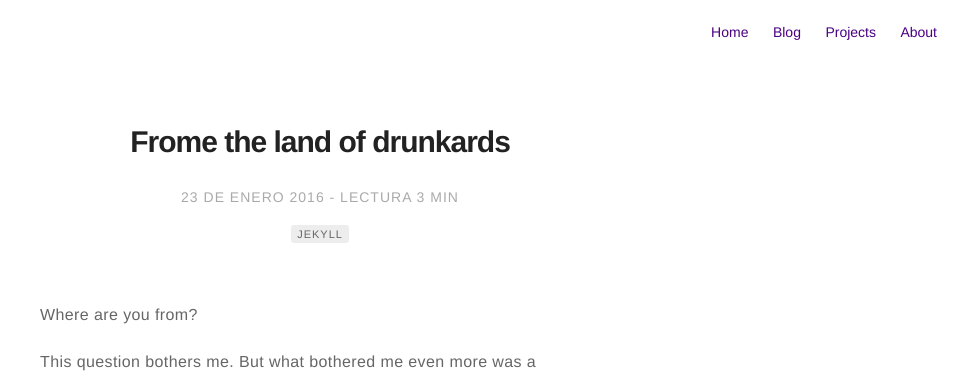
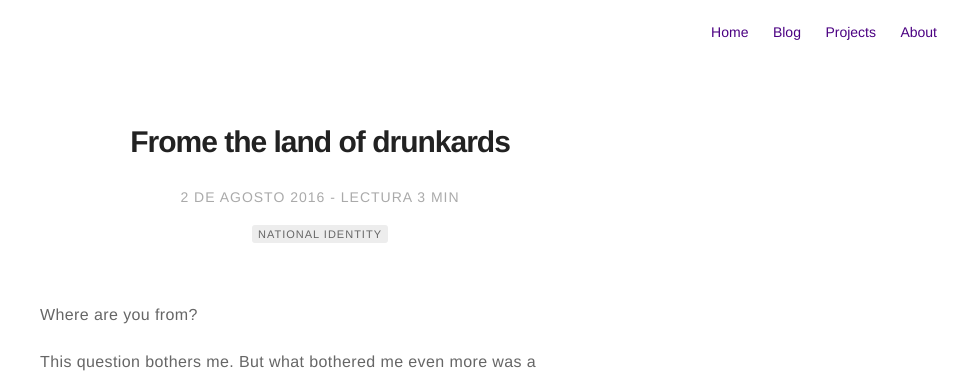
Before and after one commit to jpca1978/jpca1978.github.com, a Jekyll site: the page built from _posts/2016-02-08-frome-theland-of-drunkards.md, in a window 1280 px wide and 900 px high. Shown: the top 380 px of the window, without its empty margins (320-1280 px from the left). Built offline with Jekyll 4.4.1, drawn with Linux system fonts in a browser that asks for light colours; comment, search, counter and statistics services are not loaded.

Commit message:
Update and rename 2016-07-02-frome-theland-of-drunkards.md to 2016-02-08-frome-theland-of-drunkards.md

```diff
--- a/_posts/2016-07-02-frome-theland-of-drunkards.md
+++ b/_posts/2016-02-08-frome-theland-of-drunkards.md
@@ -1,11 +1,9 @@
 ---
-date: '2016-01-23 22:10'
+date: '2016-08-02 22:10'
 description: 'This is a simple and minimalist template for Jekyll for those who likes to eat noodles.'
 img: indigo/indigo.png
-jemoji: '<img class="emoji" title=":ramen:" alt=":ramen:" src="https://assets.github.com/images/icons/emoji/unicode/1f35c.png" height="20" width="20" align="absmiddle">'
 layout: post
-projects: true
-tag: jekyll
+tag: national identity
 title: 'Frome the land of drunkards'
 tags: []
 category:
```
